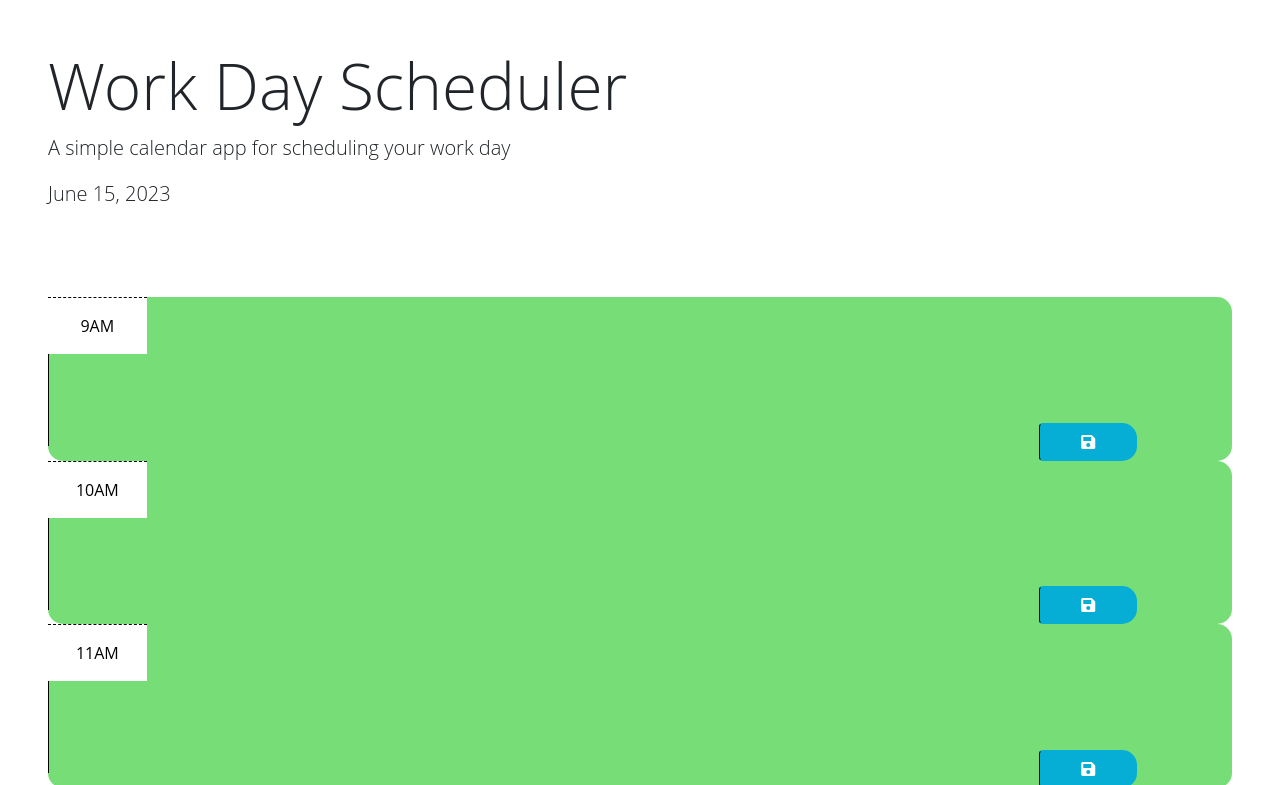
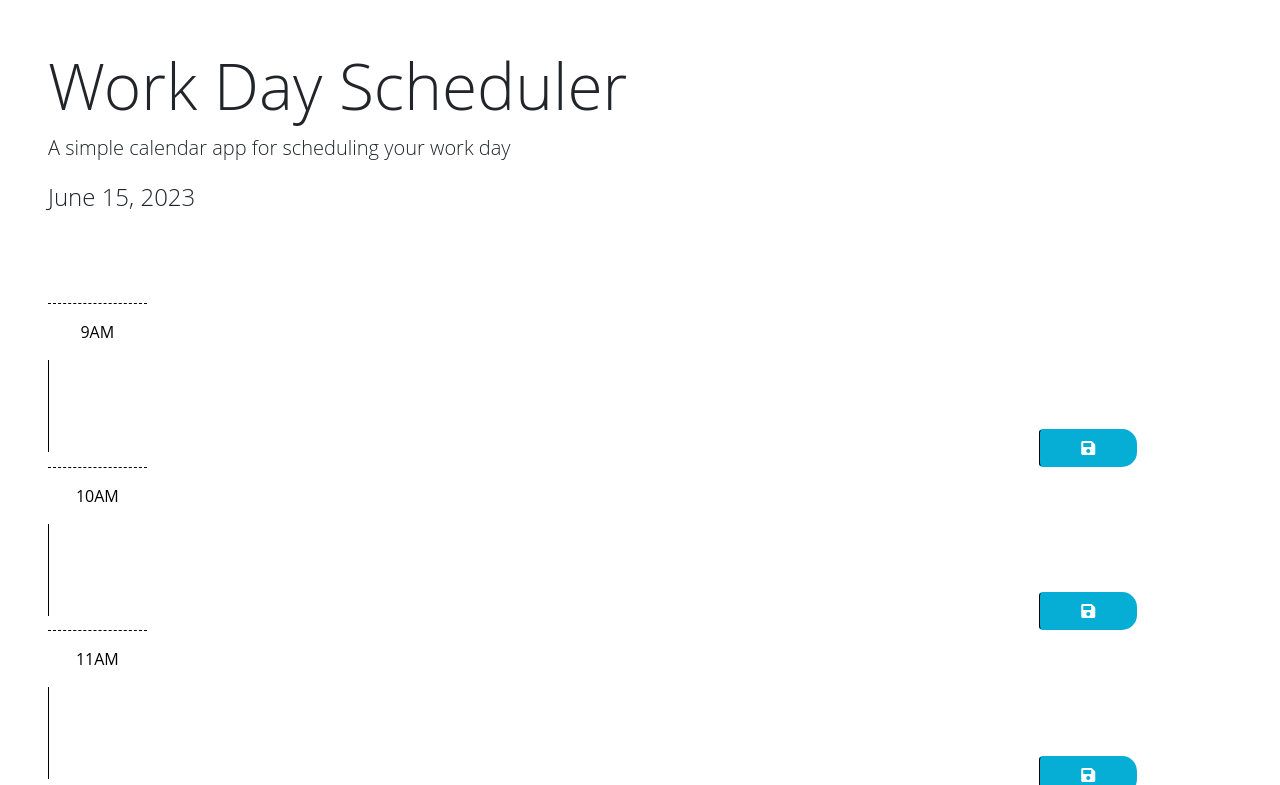
Before and after one commit to rpwysocki/updateable_calendar, a plain HTML site: page index.html in a window 1280 px wide. Shown: the top 785 px of the page. Drawn offline with nearby package versions, Linux system fonts and the light colour scheme.

Commit message:
tried more modifications to get page to function properly

```diff
--- a/css/style.css
+++ b/css/style.css
@@ -57,3 +57,7 @@ textarea {
   font-size: 20px;
   transition: all 0.3s ease-in-out;
 }
+
+#currentDay {
+  font-size: 24px;
+}
--- a/js/script.js
+++ b/js/script.js
@@ -9,7 +9,7 @@ $(function () {
   var currentDate = dayjs().format('MMMM D, YYYY');
   date.innerText = currentDate;
 
-  var buttons = document.querySelectorAll("btn saveBtn col-2 col-md-1");
+  var buttons = document.querySelectorAll(button);
 
 
 
@@ -40,7 +40,7 @@ $(function () {
 
   // Loop through each time block
   $('.time-block').each(function () {
-    var blockHour = parseInt($(this).attr('id'));
+    var blockHour = parseInt($(this).attr('.time-block'));
 
     // Compare the block hour with the current hour
     if (blockHour < currentHour) {
```
Also changed, not shown: image-1.png (added), image.png (added), 1 other file.
